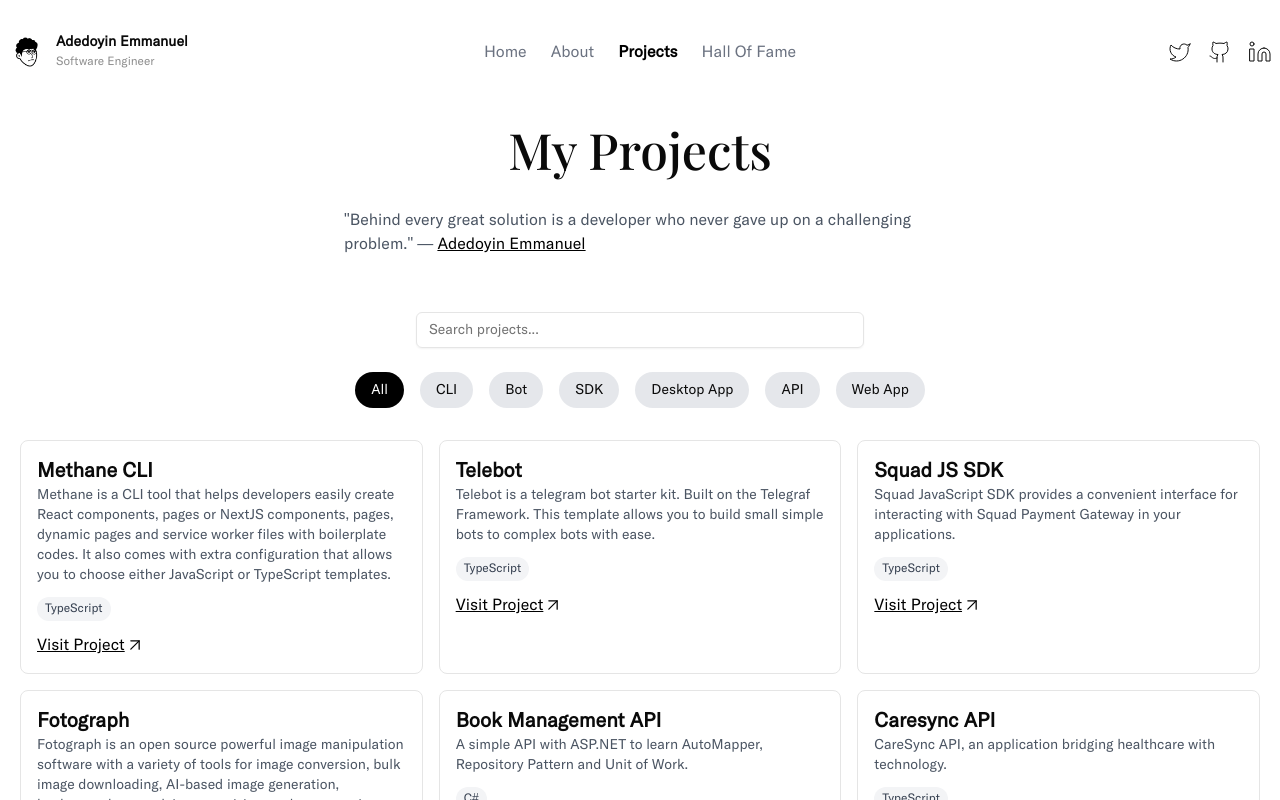
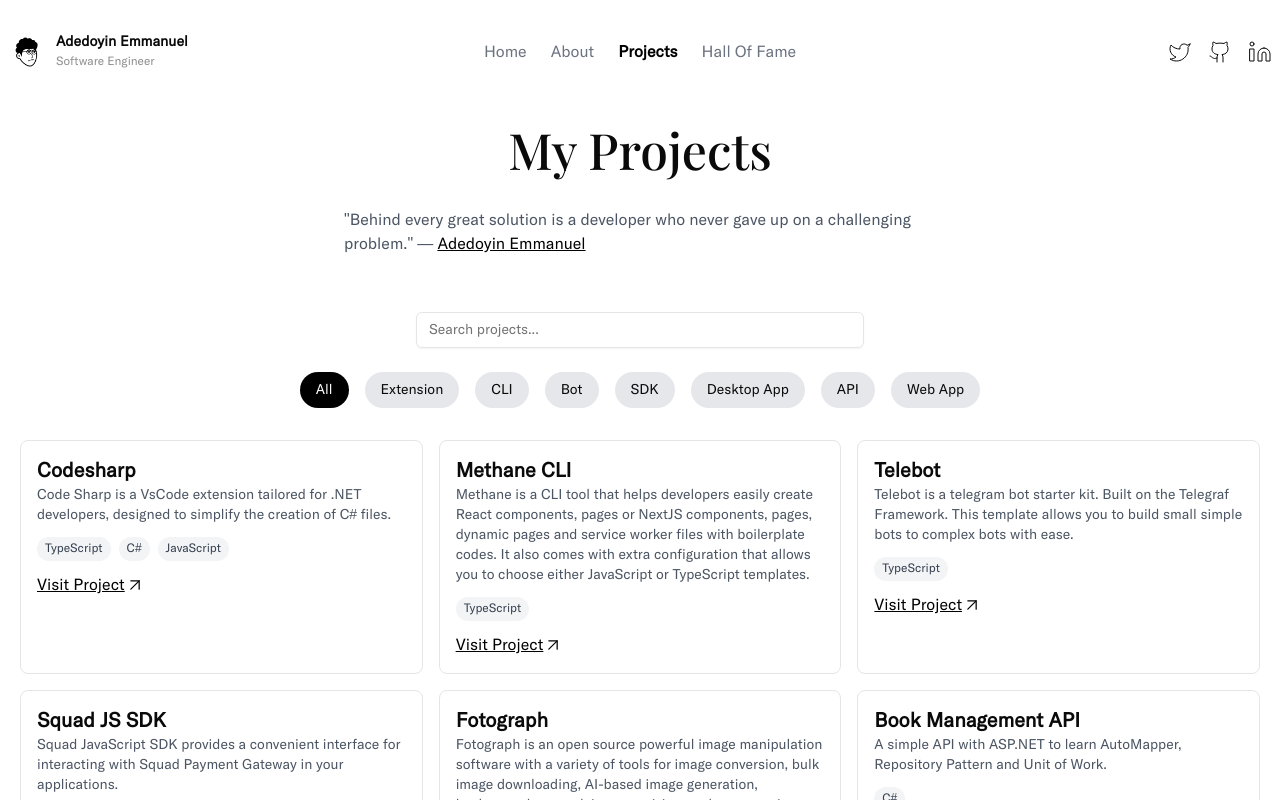
Before and after one commit to Adedoyin-Emmanuel/adedoyinemmanuel.dev, a Next.js app: page /projects in a window 1280 px wide. Shown: the top 800 px of the page. Built offline with nearby package versions, Linux system fonts and the light colour scheme.

Commit message:
feat: added codesharp to projects page

```diff
--- a/app/projects/page.tsx
+++ b/app/projects/page.tsx
@@ -18,6 +18,14 @@
   const [searchQuery, setSearchQuery] = React.useState("");
 
   const projects = [
+    {
+      name: "Codesharp",
+      tag: "Extension",
+      description:
+        "Code Sharp is a VsCode extension tailored for .NET developers, designed to simplify the creation of C# files.",
+      languages: ["TypeScript", "C#", "JavaScript"],
+      url: "https://codesharp.adedoyin.dev",
+    },
     {
       name: "Methane CLI",
       tag: "CLI",
```
